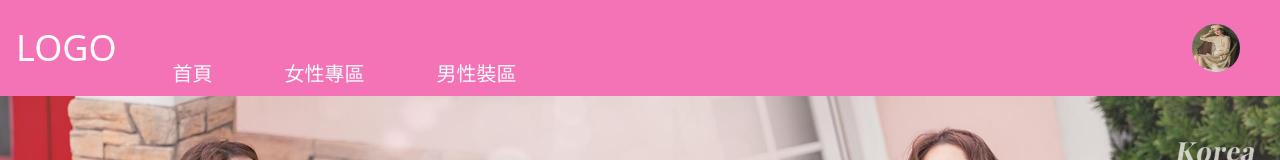
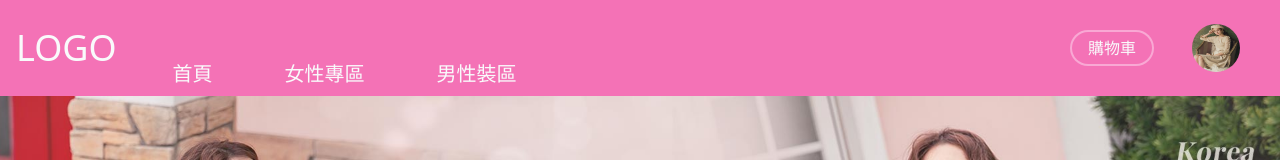
Before and after one commit to Error1217/AShop, a Vue app: page / in a window 1280 px wide. Shown: the top 160 px of the page. Built offline with nearby package versions, Linux system fonts and the light colour scheme.

Commit message:
add cart btn

```diff
--- a/src/components/NavBar.vue
+++ b/src/components/NavBar.vue
@@ -30,7 +30,15 @@ const props = defineProps({
             </RouterLink>
         </nav>
 
-        <div class="group flex relative ml-auto items-center mr-10">
+        <div class=" flex mr-10 ml-auto items-center">
+            <div class=" w-20 h-8 rounded-full ring-2 text-gray-50 ring-pink-300 text-center grid items-center
+             hover:bg-pink-300 ">
+                購物車
+            </div>
+
+        </div>
+
+        <div class="group flex relative items-center mr-10">
             <img :src="UserImg" class=" h-12 w-12 rounded-full">
 
             <div class=" absolute bg-pink-100 text-pink-700 text-lg top-20 right-0 w-40
--- a/src/views/ItemView.vue
+++ b/src/views/ItemView.vue
@@ -16,17 +16,21 @@ const item = computed(() => {
 
 
 const isAdd = ref(false);
-const add = computed(()=>{
+const add = computed(() => {
     isAdd.value = true;
     return isAdd.value;
 })
-const showHint = computed(()=>{
+const showHint = computed(() => {
 
-    setTimeout(()=>{
-        isAdd.value = false;
-    }, 4000);
+    if (isAdd.value) {
 
-    return isAdd.value?`scale-100`:`scale-0`;
+        setTimeout(() => {
+            isAdd.value = false;
+        }, 4000);
+
+    }
+
+    return isAdd.value ? `scale-100` : `scale-0`;
 })
 
 </script>
@@ -54,7 +58,8 @@ const showHint = computed(()=>{
                 </div>
 
                 <div class="absolute text-lg bottom-2 right-0 ">
-                    <button @click="add" class=" text-gray-700 font-black px-5 py-2 rounded-xl ring-1 ring-pink-700 hover:bg-pink-200">
+                    <button @click="add"
+                        class=" text-gray-700 font-black px-5 py-2 rounded-xl ring-1 ring-pink-700 hover:bg-pink-200">
                         加入購物車
                     </button>
                 </div>
```
Also changed, not shown: src/views/CartView.vue (added).
